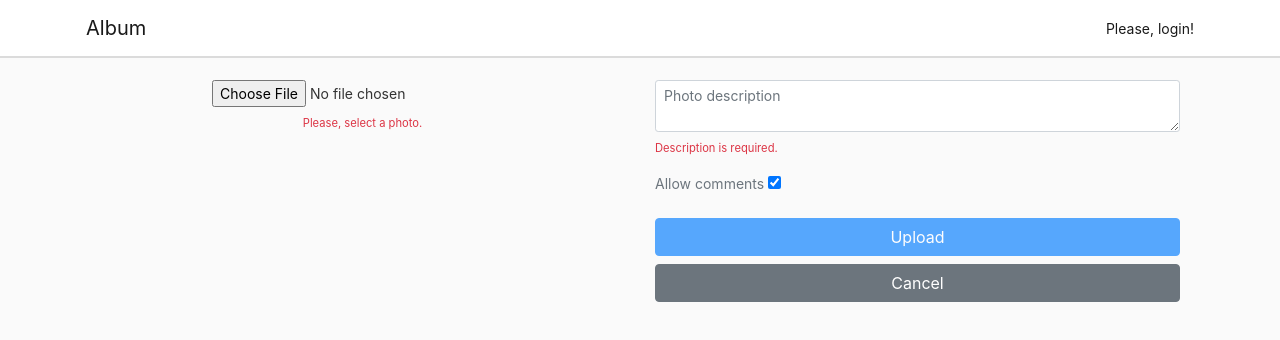
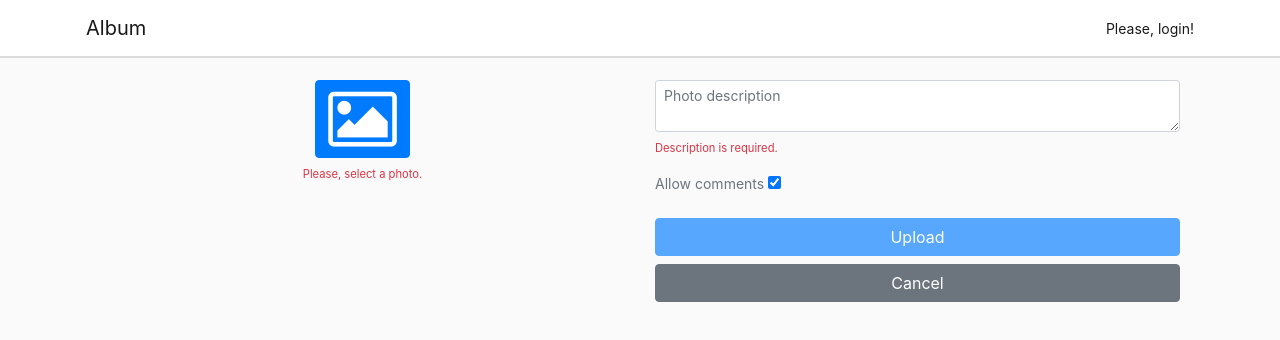
Before and after one commit to rafaelmonteiro20/album, an Angular app in the folder ngapp/: page /p/add in a window 1280 px wide. Shown: the top 340 px of the page. Built offline with nearby package versions, Linux system fonts and the light colour scheme.

Commit message:
Melhorando botão de upload

```diff
--- a/ngapp/src/app/photos/photo-form/photo-form.component.html
+++ b/ngapp/src/app/photos/photo-form/photo-form.component.html
@@ -1,7 +1,12 @@
 <div class="container">
     <form [formGroup]="photoForm" class="row" (submit)="upload()">
       <div class="col-md-6 text-center">
+        <button type="button" (click)="fileInput.click()" class="btn btn-primary">
+            <i class="fa fa-image fa-4x align-middle"></i>
+        </button>
         <input
+            hidden
+            #fileInput
             formControlName="file"
             type="file"
             accept="image/*"
```
